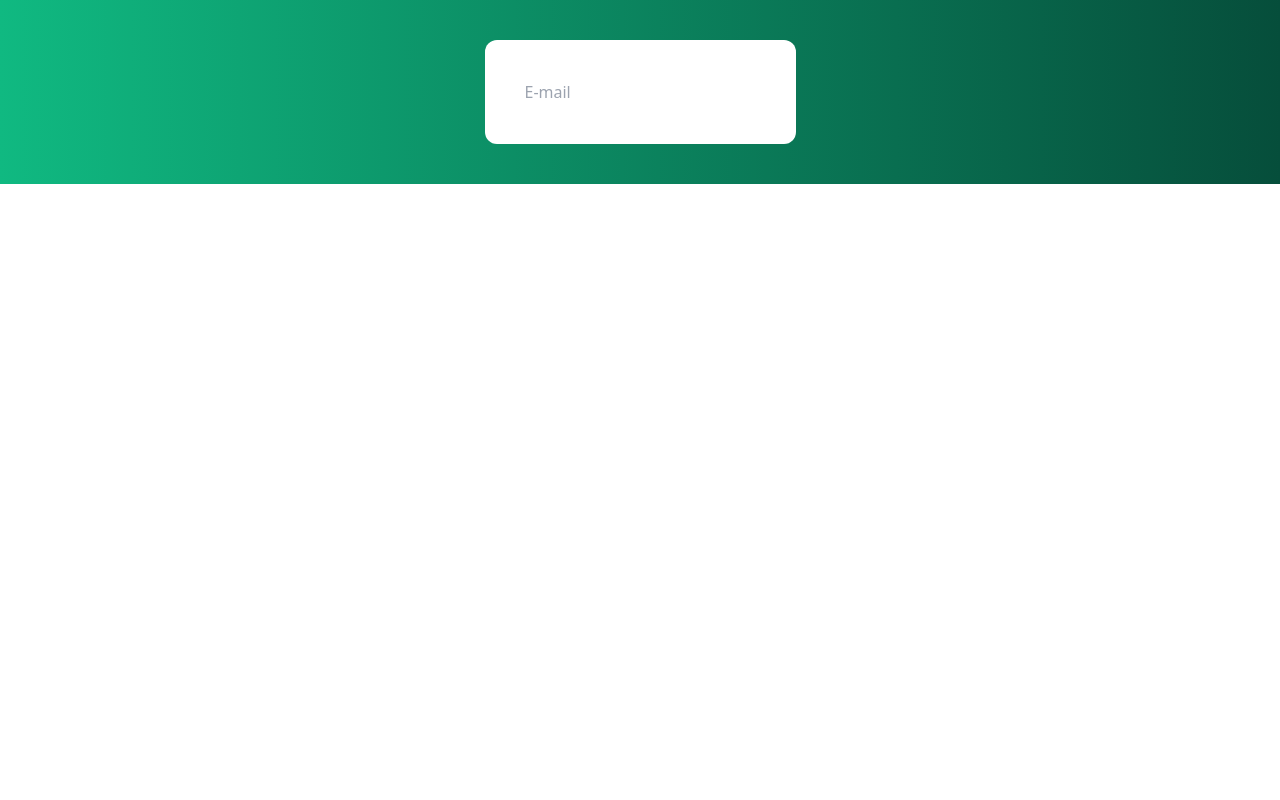
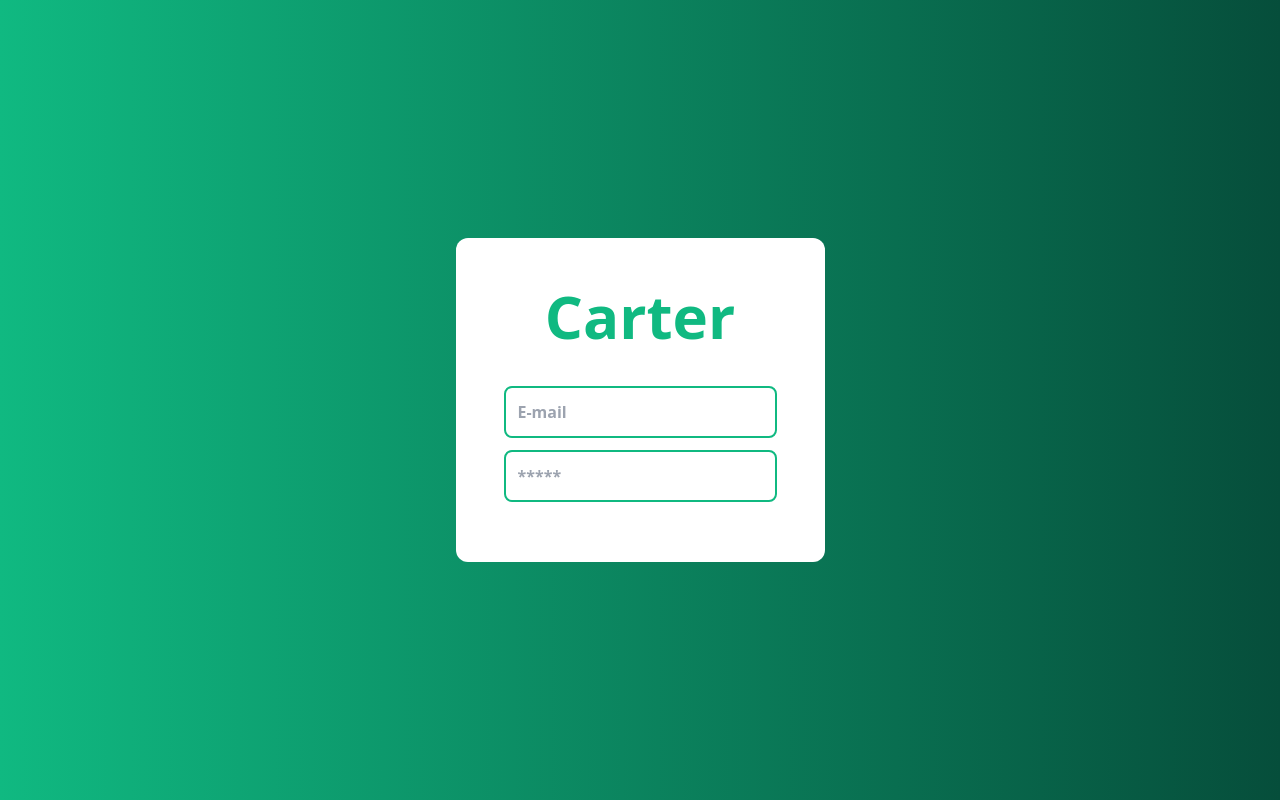
Before and after one commit to PGabriel-MB/TinnovaTeste, a Nuxt app: page /auth in a window 1280 px wide. Built offline with nearby package versions, Linux system fonts and the light colour scheme.

Commit message:
trabalhando na tela de autenticaçao

```diff
--- a/pages/auth/index.vue
+++ b/pages/auth/index.vue
@@ -1,10 +1,33 @@
 <template>
     <div class="
-        flex justify-center content-center h-full
+        flex justify-center items-center h-screen
         bg-gradient-to-r from-green-500 to-green-900
     ">
-        <form action="" class="bg-white my-10 p-10 rounded-xl">
-            <input type="text" placeholder="E-mail">
+        <form action="" class="
+            flex flex-col
+            bg-white my-10 p-12 rounded-xl
+        ">
+            <h1 class="text-center font-semibold text-green-500 mb-10 text-6xl">Carter</h1>
+            <input
+                class="
+                    border-2 border-green-500 rounded-lg p-3 mb-3
+                    focus:outline-none text-green-500 font-semibold placeholder:text-green-300
+                "
+                type="text"
+                name="email"
+                id="email"
+                placeholder="E-mail"
+            >
+            <input
+                class="
+                    border-2 border-green-500 rounded-lg p-3 mb-3
+                    focus:outline-none text-green-500 font-semibold placeholder:text-green-300
+                "
+                type="password"
+                name="password"
+                id="password"
+                placeholder="*****"
+            >
         </form>
     </div>
 </template>
```
